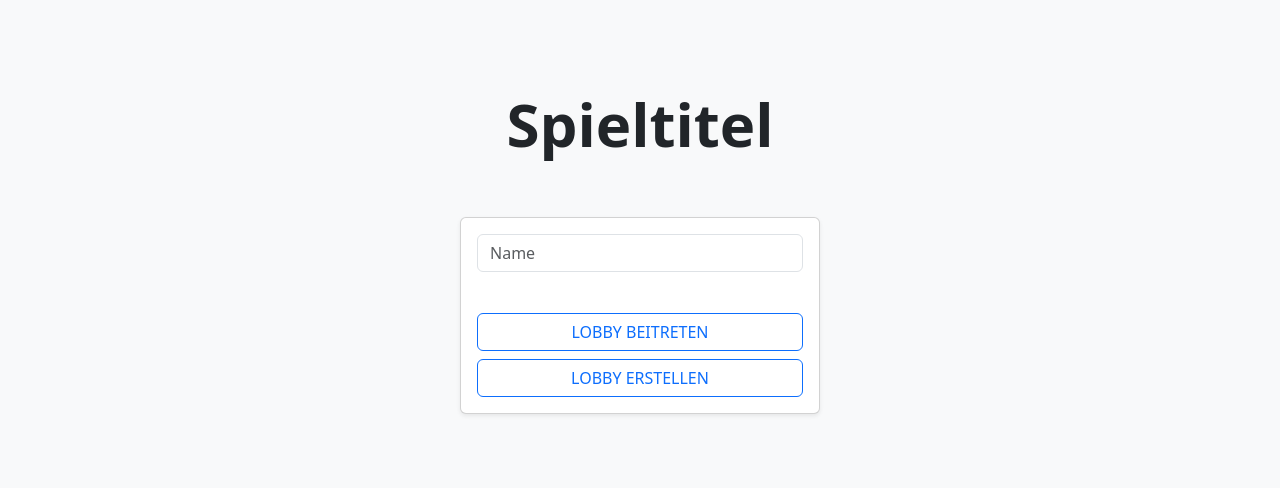
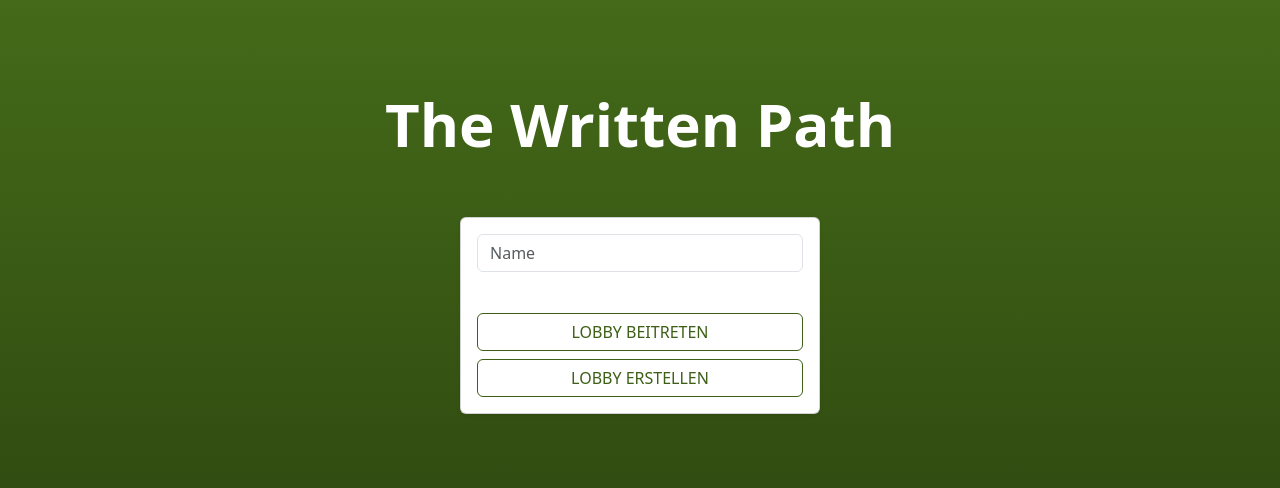
Before and after one commit to jhenniges2003/Projektarbeit-Browsergame, a React (Vite) app in the folder textadventure-game/frontend/: page / in a window 1280 px wide. Shown: the part 154-642 px from the top of the page. Built offline with nearby package versions, Linux system fonts and the light colour scheme.

Commit message:
added background to menu and lobby

```diff
--- a/textadventure-game/frontend/src/pages/Lobby.jsx
+++ b/textadventure-game/frontend/src/pages/Lobby.jsx
@@ -29,28 +29,28 @@ export default function Lobby() {
                   name: "Gurkelbert",
                   text: "Wesen: neugierig, rational",
                   subtext: "Gurkelbert sucht nicht nach Sicherheit, sondern nach Antworten. Alte Symbole faszinieren ihn mehr, als sie ihm Angst machen. Er glaubt, dass alles erklärbar ist, selbst Dinge, die besser unbeantwortet bleiben.",
-                  image: new URL("../assets/images/characters/Charakter_Gelehrter_Gurkelbert.png", import.meta.url).href,
+                  image: new URL("../assets/skins/Charakter_Gelehrter_Gurkelbert.png", import.meta.url).href,
             },
             {
                   id: 2,
                   name: "Zottelrudi",
                   text: "Wesen: chaotisch, enthusiastisch",
                   subtext: "Probiert alles, auch wenn es komisch klingt und rührt ständig in Töpfen herum. Ist immer mit Schürze unterwegs.",
-                  image: new URL("../assets/images/characters/Charakter_Koch_Zottelrudi.png", import.meta.url).href,
+                  image: new URL("../assets/skins/Charakter_Koch_Zottelrudi.png", import.meta.url).href,
             },
             {
                   id: 3,
                   name: "Trudelhut",
                   text: "Wesen: freundlich, fröhlich",
                   subtext: "Sieht immer das Gute, selbst in Pfützen oder Schuhkartons. Lacht viel, auch über Dinge, die niemand lustig findet.",
-                  image: new URL("../assets/images/characters/Charakter_Optimist_Trudelhut.png", import.meta.url).href,
+                  image: new URL("../assets/skins/Charakter_Optimist_Trudelhut.png", import.meta.url).href,
             },
             {
                   id: 4,
                   name: "Glimmerbart",
                   text: "Wesen: ruhig, nachdenklich",
                   subtext: "Geht alles langsam an und denkt über alles nach, sogar über das Wetter oder die Farbe von Steinen.",
-                  image: new URL("../assets/images/characters/Charakter_Philosoph_Glimmerbart.png", import.meta.url).href,
+                  image: new URL("../assets/skins/Charakter_Philosoph_Glimmerbart.png", import.meta.url).href,
             },
       ];
 
@@ -58,9 +58,16 @@ export default function Lobby() {
             {
                   id: 1,
                   title: "Coole Story",
+                  description: "In dieser Story bekämpft ihr gemeinsam den Wald",
                   buttonLabel: "START",
                   backgroundImage: new URL("../assets/images/background.png", import.meta.url).href,
             },
+            {
+                  id: 2,
+                  title: "Schnelle Story",
+                  buttonLabel: "START",
+                  backgroundImage: new URL("../assets/images/background.png", import.meta.url).href,
+            }
       ];
 
       const handleStart = () => {
@@ -72,7 +79,13 @@ export default function Lobby() {
       };
 
       return (
-            <div className="container-fluid bg-light py-3" style={{ minHeight: "100vh" }}>
+            <div
+                  className="container-fluid py-3"
+                  style={{
+                        minHeight: "100vh",
+                        background: "linear-gradient(180deg, #4A741B 0%, #2B430F 100%)",
+                  }}
+            >
                   <Alert
                         open={showPlayerAlert}
                         onClose={() => setShowPlayerAlert(false)}
--- a/textadventure-game/frontend/src/pages/Menu.jsx
+++ b/textadventure-game/frontend/src/pages/Menu.jsx
@@ -2,6 +2,7 @@ import { useState } from "react";
 import Alert from "../components/Alert";
 import JoinLobbyDialog from "../components/JoinLobbyDialog";
 import { useNavigate } from "react-router-dom";
+import colors from "../styles/colors";
 
 export default function Menu() {
     const navigate = useNavigate();
@@ -43,10 +44,13 @@ export default function Menu() {
 
     return (
         <>
-            <div className="min-vh-100 d-flex align-items-center justify-content-center bg-light">
+            <div
+                className="min-vh-100 d-flex align-items-center justify-content-center"
+                style={{ background: "linear-gradient(180deg, #4A741B 0%, #2B430F 100%)" }}
+            >
                 <div className="text-center">
-                    <div className="mb-5" style={{ fontSize: 60, fontWeight: 600 }}>
-                        Spieltitel
+                    <div className="mb-5" style={{ fontSize: 60, fontWeight: 600, color: "white" }}>
+                        The Written Path
                     </div>
 
                     <div className="card shadow-sm mx-auto" style={{ width: 360 }}>
@@ -67,13 +71,13 @@ export default function Menu() {
                         </div>
 
                         <div className="d-grid gap-2">
-                        <button type="button" className="btn btn-outline-primary" onClick={handleJoinLobby}>
+                        <button type="button" className="btn btn-outline-primary" onClick={handleJoinLobby} style={{color: colors.primary, borderColor: colors.primary}}>
                             LOBBY BEITRETEN
                         </button>
 
                         <JoinLobbyDialog open={joinOpen} close={() => setJoinOpen(false)} playerName={name.trim()}/>
 
-                        <button type="button" className="btn btn-outline-primary" onClick={handleCreateLobby}>
+                        <button type="button" className="btn btn-outline-primary" onClick={handleCreateLobby} style={{color: colors.primary, borderColor: colors.primary}}>
                             LOBBY ERSTELLEN
                         </button>
                         </div>
```
